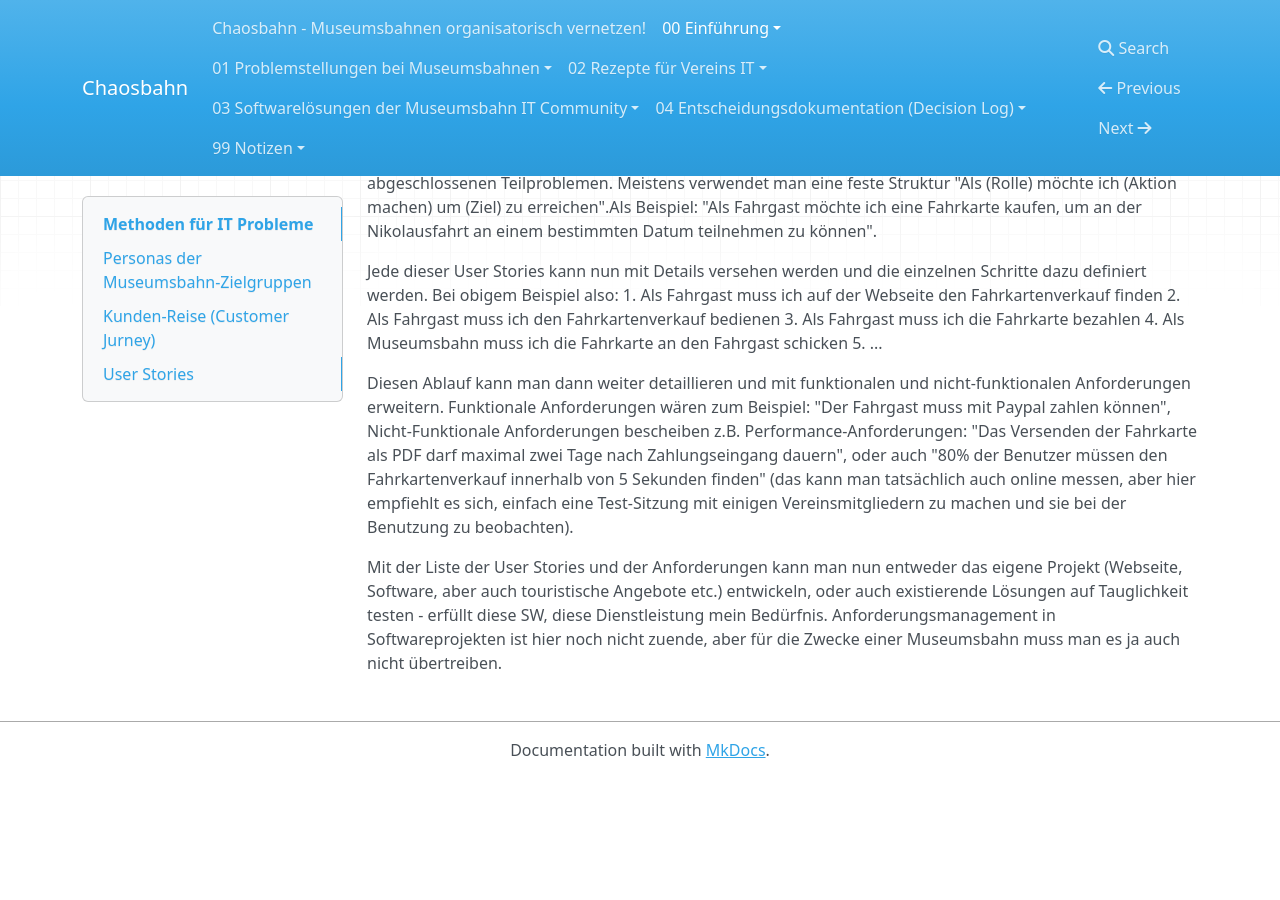
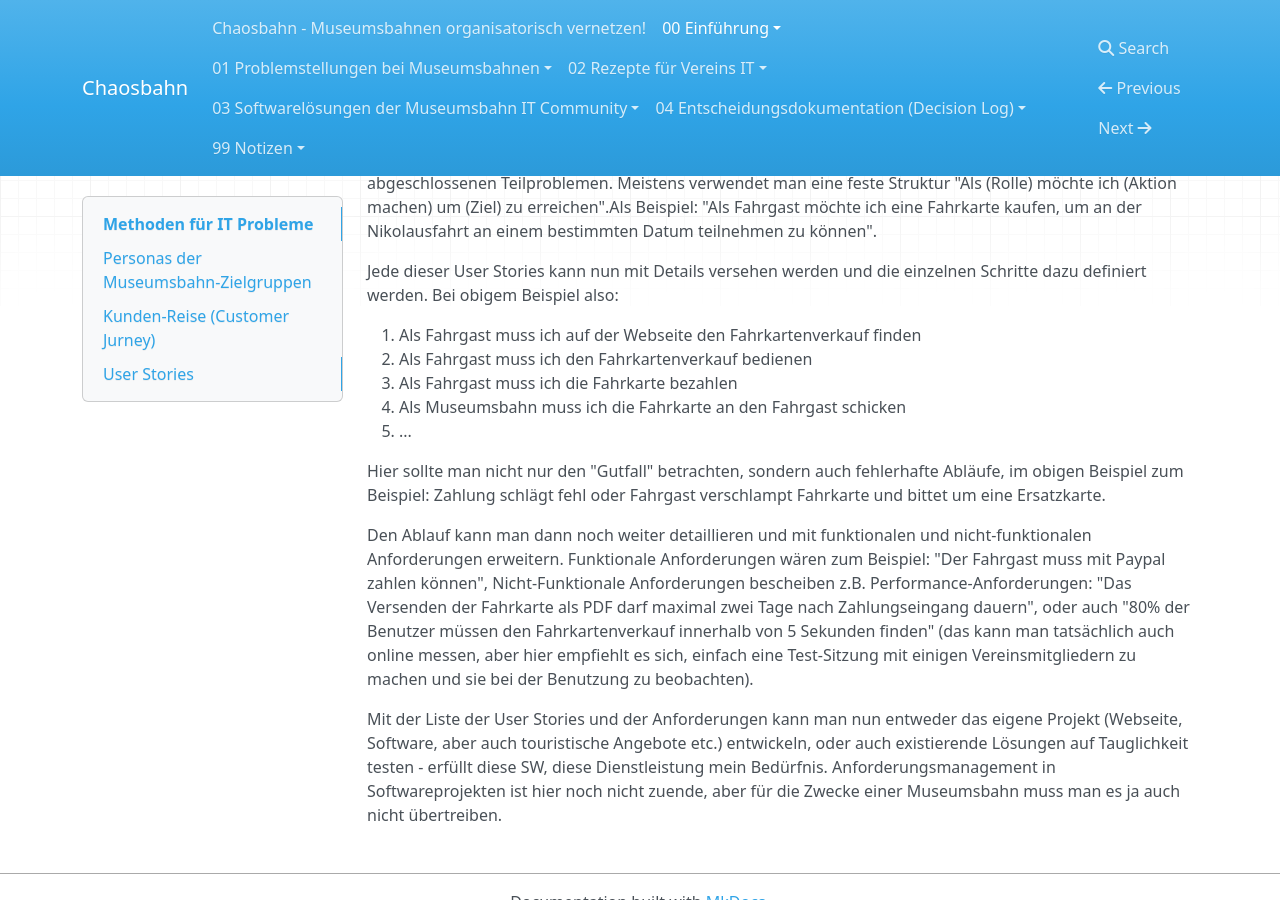
Before and after one commit to museumsbahn-it-community/museumsbahn-knowledgebase, an MkDocs documentation site: the page built from docs/00 Einführung/Methoden.md, in a window 1280 px wide and 900 px high, scrolled down 3314 px. Built offline with MkDocs 1.6.1, drawn with Linux system fonts in a browser that asks for light colours; nearby versions of some CDN libraries; before the commit the page ends 4092 px from its top, so only the background shows below that.

Commit message:
Ergänzung Fehlerfall

```diff
--- a/docs/00 Einführung/Methoden.md
+++ b/docs/00 Einführung/Methoden.md
@@ -53,12 +53,15 @@ Für die Entwicklung eines Angebotes (das kann eine Webseite sein, aber auch ein
 Wenn man mit den Personas die Kundenreise mal durchgespielt hat, kann man Anforderungen und sogenannte "User Stories" ableiten. User Stories sind kurze, formale Problem-Beschreibungen von abgeschlossenen Teilproblemen. Meistens verwendet man eine feste Struktur "Als (Rolle) möchte ich (Aktion machen) um (Ziel) zu erreichen".Als Beispiel: "Als Fahrgast möchte ich eine Fahrkarte kaufen, um an der Nikolausfahrt an einem bestimmten Datum teilnehmen zu können".
 
 Jede dieser User Stories kann nun mit Details versehen werden und die einzelnen Schritte dazu definiert werden. Bei obigem Beispiel also:
+
 1. Als Fahrgast muss ich auf der Webseite den Fahrkartenverkauf finden
 2. Als Fahrgast muss ich den Fahrkartenverkauf bedienen
 3. Als Fahrgast muss ich die Fahrkarte bezahlen
 4. Als Museumsbahn muss ich die Fahrkarte an den Fahrgast schicken
 5. ...
 
-Diesen Ablauf kann man dann weiter detaillieren und mit funktionalen und nicht-funktionalen Anforderungen erweitern. Funktionale Anforderungen wären zum Beispiel: "Der Fahrgast muss mit Paypal zahlen können", Nicht-Funktionale Anforderungen bescheiben z.B. Performance-Anforderungen: "Das Versenden der Fahrkarte als PDF darf maximal zwei Tage nach Zahlungseingang dauern", oder auch "80% der Benutzer müssen den Fahrkartenverkauf innerhalb von 5 Sekunden finden" (das kann man tatsächlich auch online messen, aber hier empfiehlt es sich, einfach eine Test-Sitzung mit einigen Vereinsmitgliedern zu machen und sie bei der Benutzung zu beobachten).
+Hier sollte man nicht nur den "Gutfall" betrachten, sondern auch fehlerhafte Abläufe, im obigen Beispiel zum Beispiel: Zahlung schlägt fehl oder Fahrgast verschlampt Fahrkarte und bittet um eine Ersatzkarte.
+
+Den Ablauf kann man dann noch weiter detaillieren und mit funktionalen und nicht-funktionalen Anforderungen erweitern. Funktionale Anforderungen wären zum Beispiel: "Der Fahrgast muss mit Paypal zahlen können", Nicht-Funktionale Anforderungen bescheiben z.B. Performance-Anforderungen: "Das Versenden der Fahrkarte als PDF darf maximal zwei Tage nach Zahlungseingang dauern", oder auch "80% der Benutzer müssen den Fahrkartenverkauf innerhalb von 5 Sekunden finden" (das kann man tatsächlich auch online messen, aber hier empfiehlt es sich, einfach eine Test-Sitzung mit einigen Vereinsmitgliedern zu machen und sie bei der Benutzung zu beobachten).
 
 Mit der Liste der User Stories und der Anforderungen kann man nun entweder das eigene Projekt (Webseite, Software, aber auch touristische Angebote etc.) entwickeln, oder auch existierende Lösungen auf Tauglichkeit testen - erfüllt diese SW, diese Dienstleistung mein Bedürfnis. Anforderungsmanagement in Softwareprojekten ist hier noch nicht zuende, aber für die Zwecke einer Museumsbahn muss man es ja auch nicht übertreiben.
```
